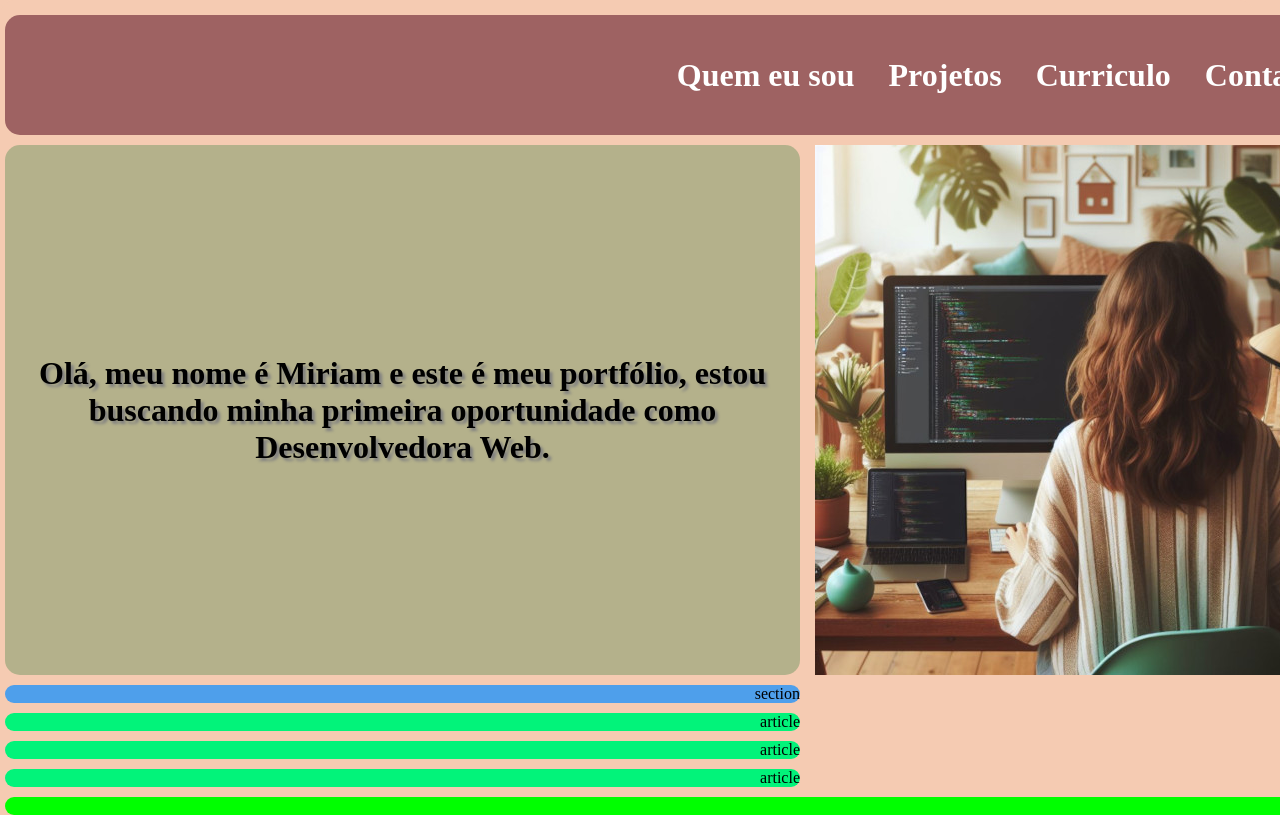
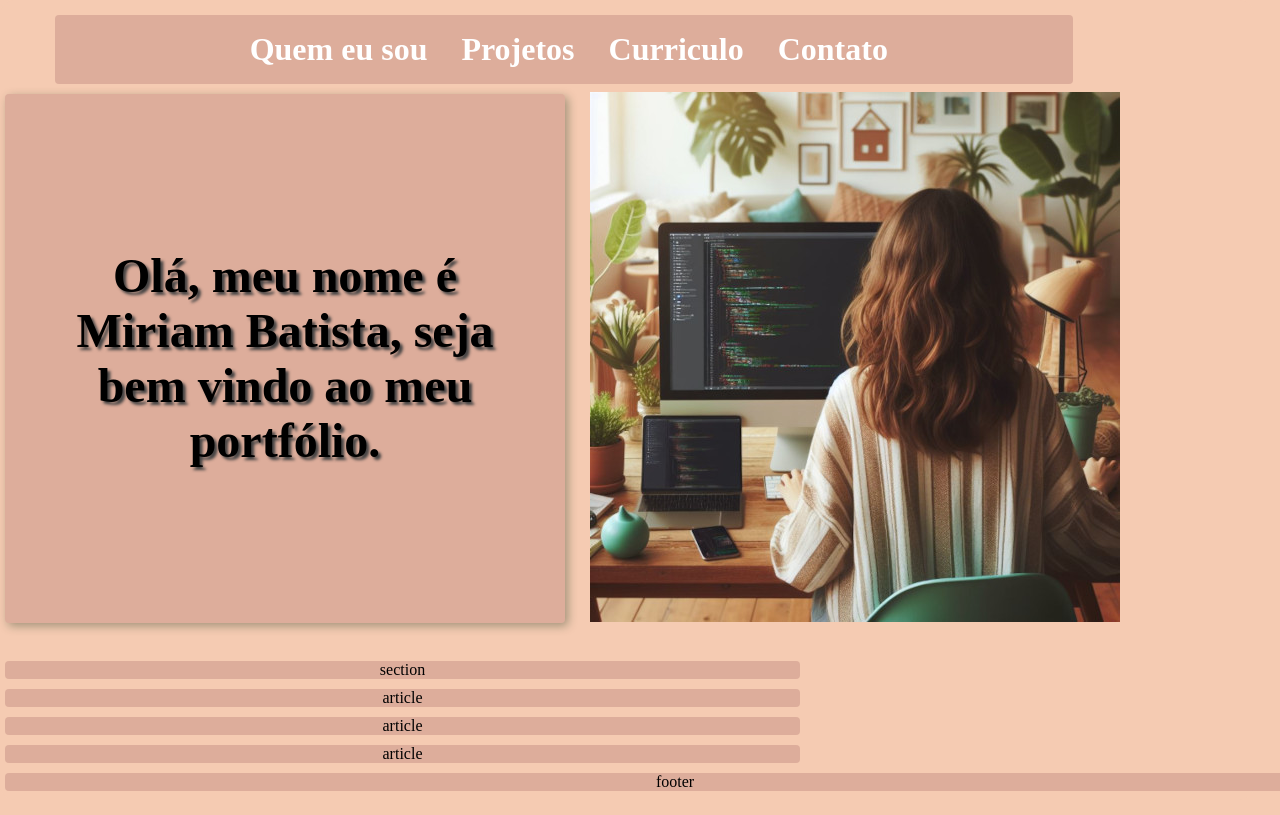
Before and after one commit to dev-miriambatista/miriamport, a plain HTML site: page index.html in a window 1280 px wide. Shown: the top 815 px of the page. Drawn offline with Linux system fonts and the light colour scheme; a web font is replaced by a local one.

Commit message:
grid rose

```diff
--- a/estilos/style.css
+++ b/estilos/style.css
@@ -12,7 +12,8 @@
     --cor7: #4e9feb;
 }
 
-html,body{
+html,
+body {
     margin: 0px;
     padding: 0px;
     width: 98vw;
@@ -21,11 +22,27 @@ html,body{
     border-radius: 15px;
 }
 
+main{
+    grid-column: 2/4;
+    grid-row: 1/5;
+    background-color: ;
+    display: flex;
+
+    margin:auto;
+
+
+
+
+}
 
 nav {
-    grid-column: 1/5;
-    height: 120px;
-    background-color: #9e6262;
+    display: grid;
+    grid-column: 2/4;
+
+
+
+
+    background-color: #9e626273;
     color: #ffffff;
     margin-top: 15px;
 }
@@ -36,74 +53,75 @@ nav a {
     color: #ffffff;
 }
 
-li{
-    display:inline;
+li {
+    display: inline;
     margin-right: 30px;
     font: normal bold 2em Patrick Hand SC;
     right: 10px;
     color: #ffffff;
-
-
-
 }
 
-.foto-perfil{
+.foto-perfil {
     display: flex;
-    height: 530px;
-        grid-column:3/5;
-        border-radius: 15px;
-}
-header{
-    grid-column:1/3;
-    background-color: rgba(79, 136, 79, 0.39);
-    align-items:center;
-    justify-content:center;
-}
-header h1{
-    display: flex;
-
-    text-align: center;
-    align-items:center;
-    justify-content:left;
-    font: normal bold 2em Patrick Hand SC;
-    text-shadow: 3px 3px 3px gray;
+    justify-items:center;
+    margin-top: 5%;
+    width: 15%;
+    height: 85%;
+    grid-column: 3/5;
 }
 
+header {
+    justify-items:center;
+    grid-column: 1/3;
+    background-color: #5ba15b63;
+    width: 70%;
+    height: 95%;
+    align-items: center;
+    justify-content: center;
+    box-shadow: 3px 3px 10px #223b2263;
+}
 
-section{
-    grid-column:1/3;
+header h1 {
+    justify-items:center;
+    display: flex;
+    width: 80%;
+    height: 50%;
+    text-align: center;
+    align-items: center;
+    justify-content: center;
+    font: normal bold 3em Patrick Hand SC;
+    text-shadow: 3px 3px 3px rgb(68, 67, 67);
+}
 
+section {
+    grid-column: 1/3;
     background-color: #4e9feb;
 }
 
-article{
-    grid-column:1/3;
+article {
+    grid-column: 1/3;
     background-color: rgb(2, 243, 122);
 }
-footer{
+
+footer {
     grid-column: 1/5;
     background-color: lime;
 }
 
-.grid-wrapper>*{
+.grid-wrapper>* {
     border-radius: 4px;
     display: flex;
     align-items: center;
-    justify-content: right;
-    border-radius: 15px;
-    gap: 10px;
-
+    justify-content: center;
     margin-bottom: 0px;
     margin-left: 5px;
+    background-color: #9e626248;
 }
 
-.grid-wrapper{
+.grid-wrapper {
     display: grid;
-    grid-template-rows: repeat(7,auto);
-    grid-template-columns:40px 750px auto;
+    grid-template-rows: repeat(7, auto);
+    grid-template-columns: 40px 750px auto;
     grid-row-gap: 10px;
-    grid-column-gap:10px ;
-
-
-
+    grid-column-gap: 10px;
 }
--- a/index.html
+++ b/index.html
@@ -7,6 +7,7 @@
     <link rel="stylesheet" href="estilos/style.css">
 </head>
 <body>
+    <main>
         <div class="grid-wrapper">
 
             <nav>
@@ -18,7 +19,7 @@
                 </ul>
             </nav>
             <header>
-            <h1>Olá, meu nome é Miriam e este é meu portfólio, estou buscando minha primeira oportunidade como Desenvolvedora Web.</h1>
+                <h1>Olá, meu nome é Miriam Batista, seja bem vindo ao meu portfólio.</h1>
 
             </header>
             <div class="foto-perfil"><img src="img/developer2.jpeg" alt="foto-perfil"></div>
@@ -32,5 +33,6 @@
             <article>article</article>
            <footer>footer</footer>
         </div>
+</main>
 </body>
 </html>
```
Lines whose indentation alone changed are shown as unchanged.
